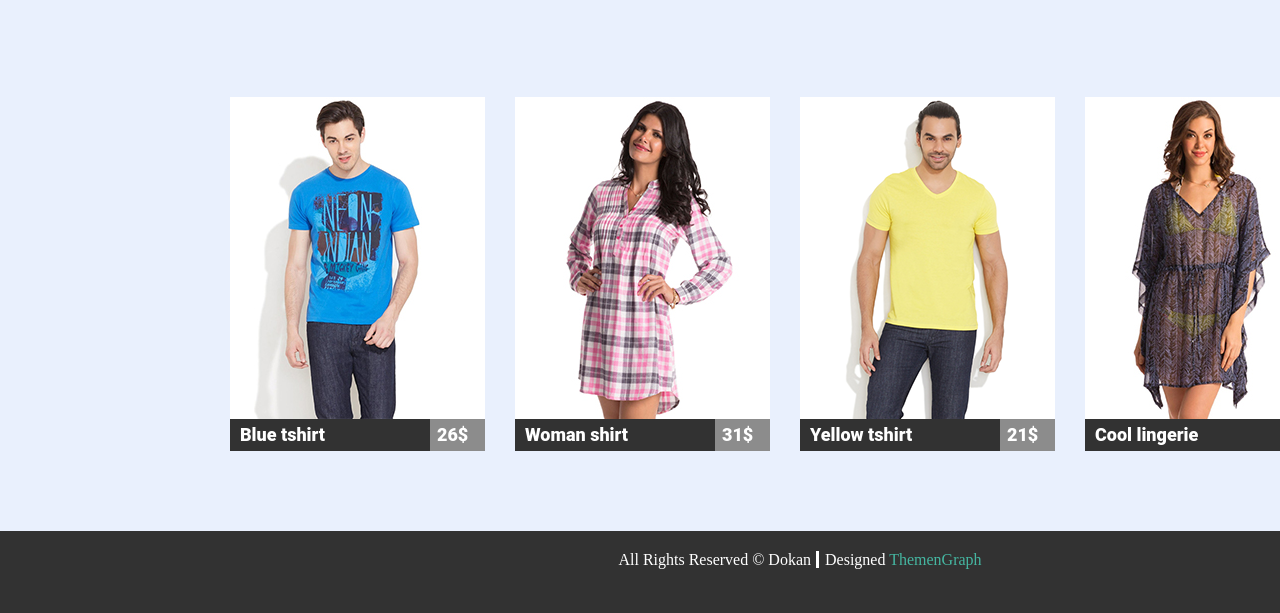
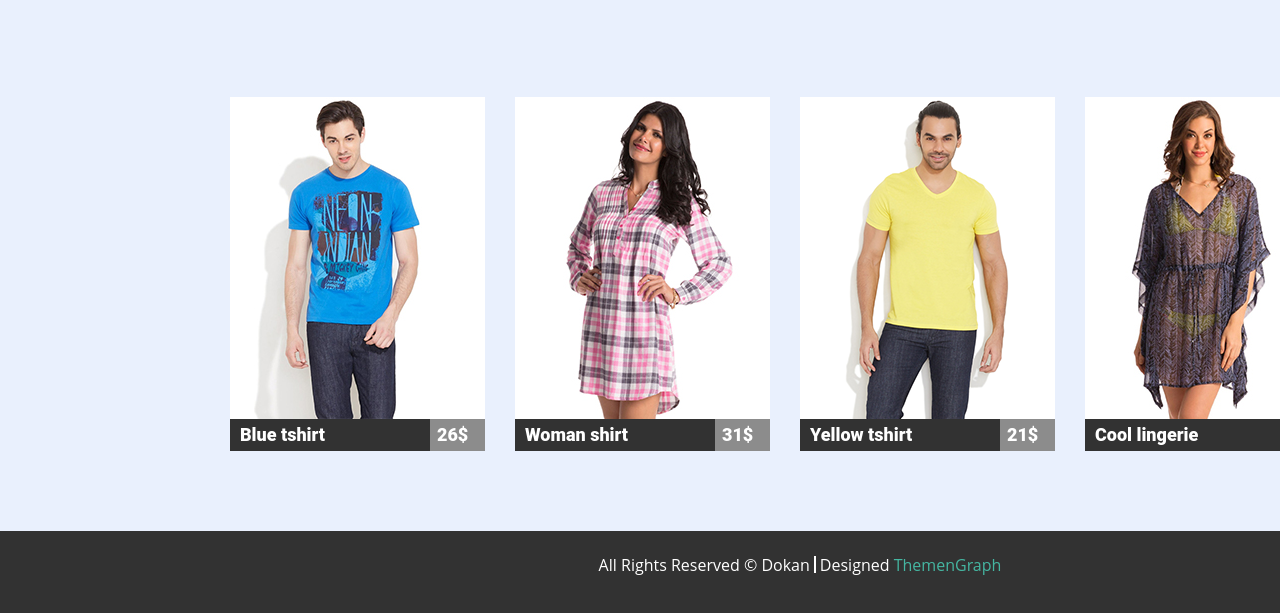
Before and after one commit to dmytrotkachuk/goit-fe-course, a plain HTML site: page html-css/module-05/index.html in a window 1280 px wide. Shown: the part 839-1452 px from the top of the page. Drawn offline with Linux system fonts and the light colour scheme.

Commit message:
hw5 13.12 attempt1:))

```diff
--- a/html-css/module-05/css/styles.css
+++ b/html-css/module-05/css/styles.css
@@ -344,11 +344,15 @@ position: absolute;
     list-style: none;
     margin: 0;
     padding: 20px 0;
+    font-size: 0;
 }
 .footer-list-item{
     display: inline-block;
     color: #fff;
     position: relative;
+    font-family: "Open Sans", "Arial", sans-serif;
+    font-size: 16px;
+    line-height: 28px;
 }
 
 .footer-list-item:first-child{
@@ -360,11 +364,10 @@ position: absolute;
     display: table;
     position: absolute;
     height: 17px;
-    width: 3px;
+    width: 2px;
     background-color:#fff;
-    right: -8px;
-
-    top: 0;
+    right: -6px;
+    bottom: 6px;
 }
 
 .footer-link{
```
